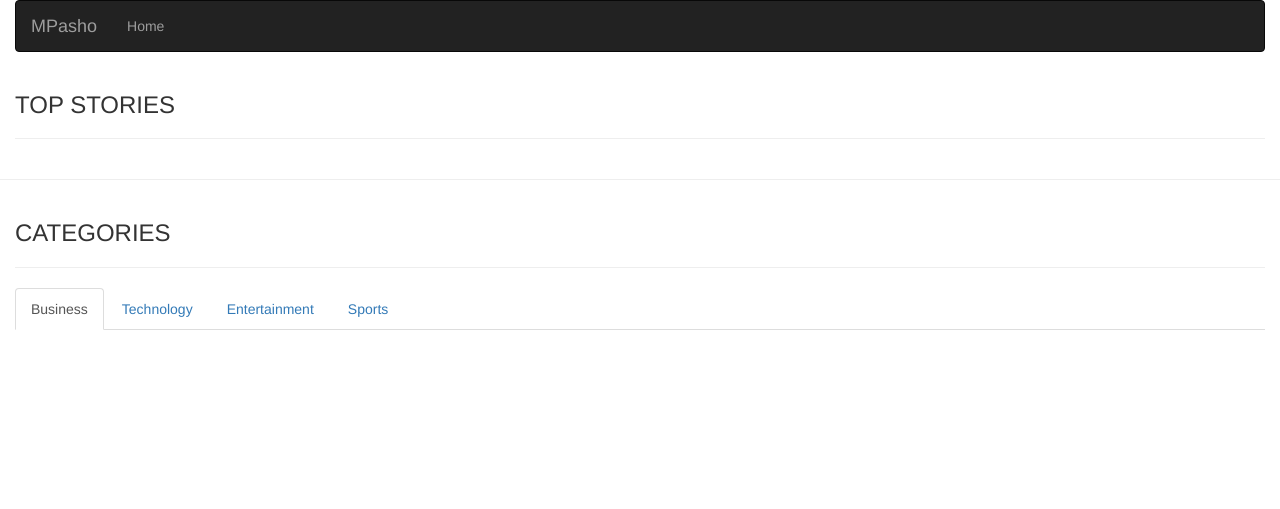
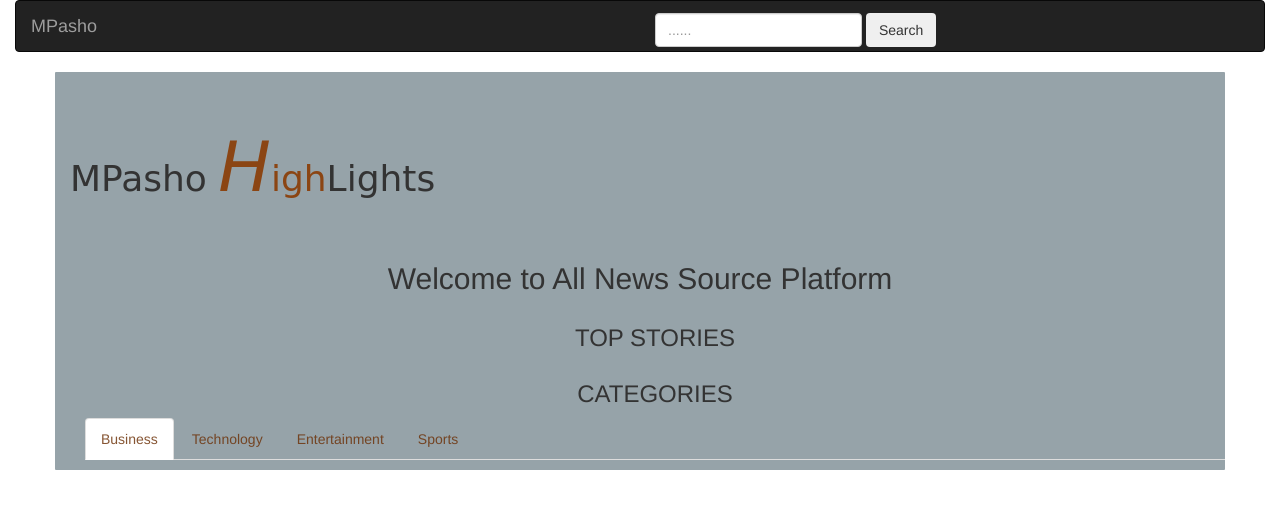
Before and after one commit to jusinam/Mpasho_Highlights, a Flask app: template app/templates/index.html in a window 1280 px wide. Shown: the top 509 px of the page. Run offline with Flask 2, Linux system fonts and the light colour scheme; the template is opened without the code that fills it, so the values that code supplies are empty; some libraries are stand-ins or nearby versions.

Commit message:
modified files by adding styles

```diff
--- a/app/templates/index.html
+++ b/app/templates/index.html
@@ -4,68 +4,82 @@
 <html>
     <head>
         <meta charset="utf-8">
+        <meta name="viewport" content="width=device-width, initial-scale=1.0">
+        <meta http-equiv="X-UA-Compatible" content="ie=edge">
         {% if title %}
         <title> {{ title }} </title>
         {% else %}
         <title> MPasho News </title>
         {% endif %}
+        <link rel="stylesheet" href="https://use.fontawesome.com/releases/v5.8.2/css/all.css">
+        <link href="https://cdnjs.cloudflare.com/ajax/libs/twitter-bootstrap/4.3.1/css/bootstrap.min.css" rel="stylesheet">
+        <link href="https://cdnjs.cloudflare.com/ajax/libs/mdbootstrap/4.8.10/css/mdb.min.css" rel="stylesheet">
+        <link rel="stylesheet" href="{{url_for('static',filename='css/styles.css')}}">
+        <link href="https://fonts.googleapis.com/css?family=Ma+Shan+Zheng&display=swap" rel="stylesheet">
 
     </head>
 
     <body>
 
+
+
+
               <!-- Content block  -->
       {% block content %}
-      <div class="container-fluid">
+      <div class="container" style="background-color: #5368729b;border-radius: 0.1rem;">
+          <h1 style="font-family: 'Ma Shan Zheng', cursive;" >MPasho <span style="color: saddlebrown;" ><span style="font-size: 70px;line-height: 150px;font-style: italic;" >H</span>igh</span>Lights</h1>
+
+          <h2 class="text-center">Welcome to All News Source Platform</h2>
+      <div  class="container text-center hoverable p-4 img-fluid">
           <h3>TOP STORIES</h3>
-         <hr>
+
          {% for top_article in google_news %}
-         <div class="col-md-2">
-             <div class="thumbnail">
-                 <div class="topnews">
-                     <img src={{top_article.urlToImage}} style="width:273px;height:158px">
+         <div class="col-md-4" style="padding: 1%;" >
+             <div class="">
+                 <div class="topnews" style="border:1px solid saddlebrown;padding: 1%;border-radius: 0.2rem;" >
+                     <img src={{top_article.urlToImage}} style="width:260px;height:160px">
                      <p>{{top_article.title | truncate(50)}}</p>
-                     <a href={{top_article.url}}>Explore Article</a>
+                     <a href={{top_article.url}} style="color: saddlebrown;" >Explore Article</a>
                  </div>
              </div>
          </div>
          {% endfor %}
      </div>
-     <hr>
-        <div class="container-fluid">
+
+        <div class="container hoverable p-4 text-center">
      <h3>CATEGORIES</h3>
-     <hr>
-     <center>
+
+     <!-- <center> -->
          <ul class="nav nav-tabs">
-             <li class="active"><a data-toggle="tab" href="#biz">Business</a></li>
-             <li><a data-toggle="tab" href="#tech">Technology</a></li>
-             <li><a data-toggle="tab" href="#ent">Entertainment</a></li>
-             <li><a data-toggle="tab" href="#sprt">Sports</a></li>
+             <li  class="active"><a data-toggle="tab" href="#biz" style="color: rgba(109, 49, 9, 0.828);" >Business</a></li>
+             <li ><a data-toggle="tab" href="#tech" style="color: rgba(109, 49, 9, 0.828);" >Technology</a></li>
+             <li ><a data-toggle="tab" href="#ent" style="color: rgba(109, 49, 9, 0.828);" >Entertainment</a></li>
+             <li ><a data-toggle="tab" href="#sprt" style="color: rgba(109, 49, 9, 0.828);" >Sports</a></li>
       </ul>
-     </center>
+     <!-- </center> -->
      <div class="tab-content">
-        <div class="tab-pane fade in active" id="biz">
+        <div class="tab-pane fade in active" id="biz" >
             <ul>
                  {{ macro.displayCategories(biz)}}
              </ul>
         </div>
-        <div class="tab-pane fade" id="tech">
+        <div class="tab-pane fade" id="tech" >
              <ul>
                  {{ macro.displayCategories(tech)}}
              </ul>
         </div>
-        <div class="tab-pane fade" id="ent">
+        <div class="tab-pane fade" id="ent" >
              <ul>
                  {{ macro.displayCategories(ent)}}
              </ul>
         </div>
-        <div class="tab-pane fade" id="sprt">
+        <div class="tab-pane fade" id="sprt" >
              <ul>
                  {{ macro.displayCategories(sprt)}}
              </ul>
         </div>
     </div>
-    </div>
+    </div> </div>
 
       {% endblock%}
 
--- a/app/templates/navbar.html
+++ b/app/templates/navbar.html
@@ -1,5 +1,5 @@
 <div class="container-fluid">
-        <div class="navbar sticky-top navbar-inverse" role="navigation">
+        <nav class="navbar sticky-top navbar-inverse" role="navigation">
 
             <div class="navbar-header">
                 <button type="button" class="navbar-toggle" data-toggle="collapse" data-target=".navbar-collapse">
@@ -10,10 +10,14 @@
                 </button>
                 <a class="navbar-brand" href="/"> MPasho </a>
              </div>
-             <div class="navbar-collapse collapse">
-                <ul class="nav navbar-nav">
-                    <li><a href="/">Home</a></li>
+             <div class="navbar-collapse collapse" style="margin-left: 50%;margin-top: 1%;">
+
+                          <form class="form-inline my-2 my-lg-0">
+                            <input class="form-control mr-sm-2" type="text" placeholder="......">
+                            <button class="btn btn-secondary my-2 my-sm-0" type="submit">Search</button>
+                          </form>
 
             </div>
-         </div>
+
+         </nav>
         </div>
```
Also changed, not shown: app/templates/news.html (+20 -11 lines).
